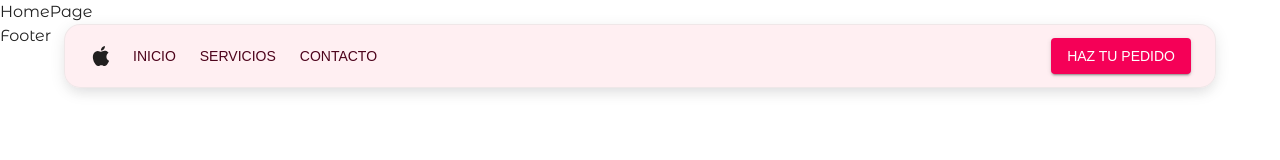
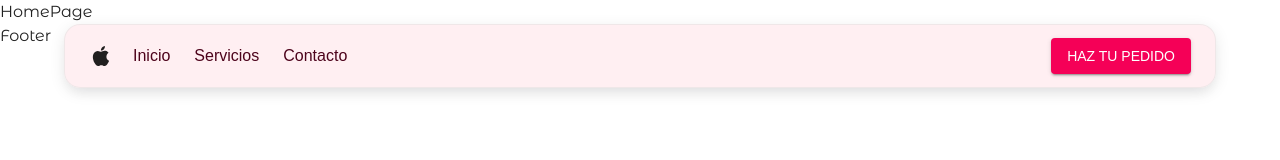
Before and after one commit to DOF1109/delicias-andy, a Next.js app: page / in a window 1280 px wide. Shown: the top 160 px of the page. Built offline with nearby package versions, Linux system fonts and the light colour scheme; what @mui/material-nextjs would draw is missing.

Commit message:
Styles of Header modified

```diff
--- a/src/components/layout/Header.jsx
+++ b/src/components/layout/Header.jsx
@@ -50,7 +50,7 @@ const Header = () => {
             borderColor: alpha(theme.palette.grey[300], 0.5),
             backgroundColor: alpha(theme.palette.primary.main, 0.25),
             boxShadow: theme.customShadow,
-            padding: ".5rem 1rem",
+            padding: ".25rem 1rem",
           }}
         >
           <Box sx={{ display: "flex", alignItems: "center", px: 0 }}>
@@ -65,18 +65,18 @@ const Header = () => {
               }}
             >
               <Link href="/" className="custom-link">
-                <Typography color={theme.dark} sx={{ fontSize: 14 }}>
-                  INICIO
+                <Typography color={theme.dark} variant="h6" fontSize={16}>
+                  Inicio
                 </Typography>
               </Link>
               <Link href="/services" className="custom-link">
-                <Typography color={theme.dark} sx={{ fontSize: 14 }}>
-                  SERVICIOS
+                <Typography color={theme.dark} variant="h6" fontSize={16}>
+                  Servicios
                 </Typography>
               </Link>
               <Link href="/contact" className="custom-link">
-                <Typography color={theme.dark} sx={{ fontSize: 14 }}>
-                  CONTACTO
+                <Typography color={theme.dark} variant="h6" fontSize={16}>
+                  Contacto
                 </Typography>
               </Link>
             </Box>
@@ -111,9 +111,9 @@ const Header = () => {
                     <HighlightOffRoundedIcon />
                   </IconButton>
                 </Box>
-                <MenuItem>INICIO</MenuItem>
-                <MenuItem>SERVICIOS</MenuItem>
-                <MenuItem>CONTACTO</MenuItem>
+                <MenuItem sx={{color: theme.dark, fontWeight: 600}}>Inicio</MenuItem>
+                <MenuItem sx={{color: theme.dark, fontWeight: 600}}>Servicios</MenuItem>
+                <MenuItem sx={{color: theme.dark, fontWeight: 600}}>Contacto</MenuItem>
                 <Divider />
                 <MenuItem>
                   <Button variant="contained" color="secondary" fullWidth>
```
